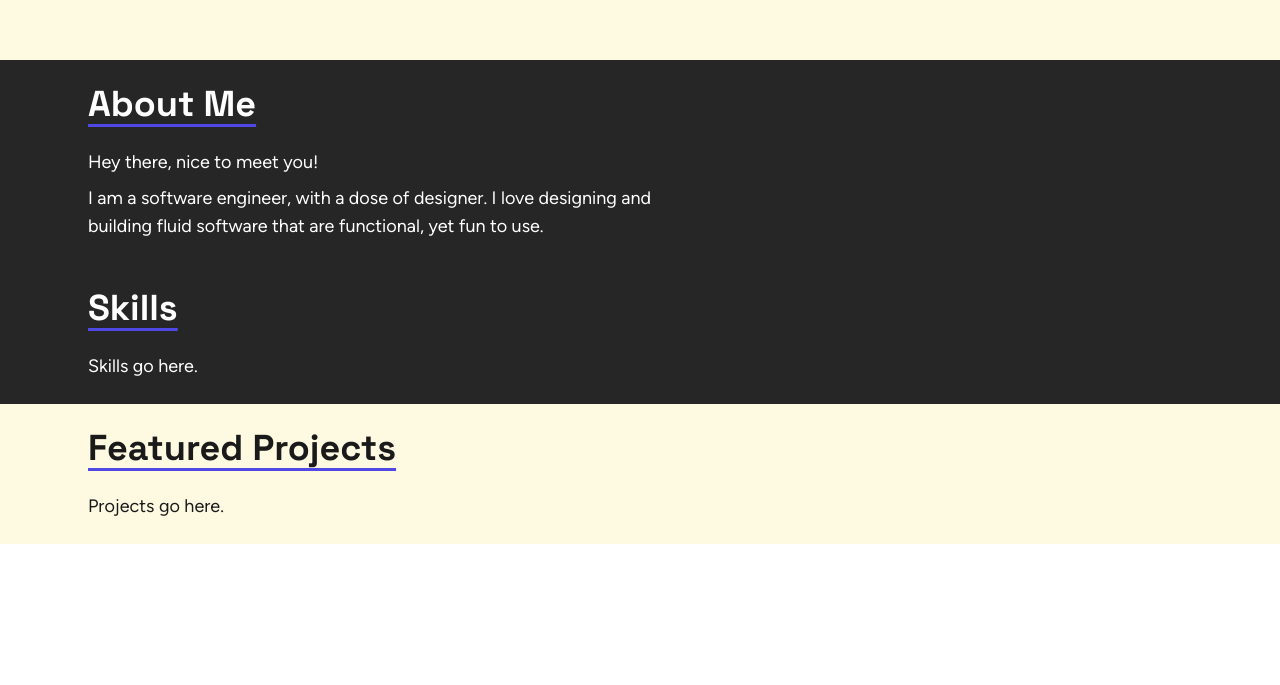
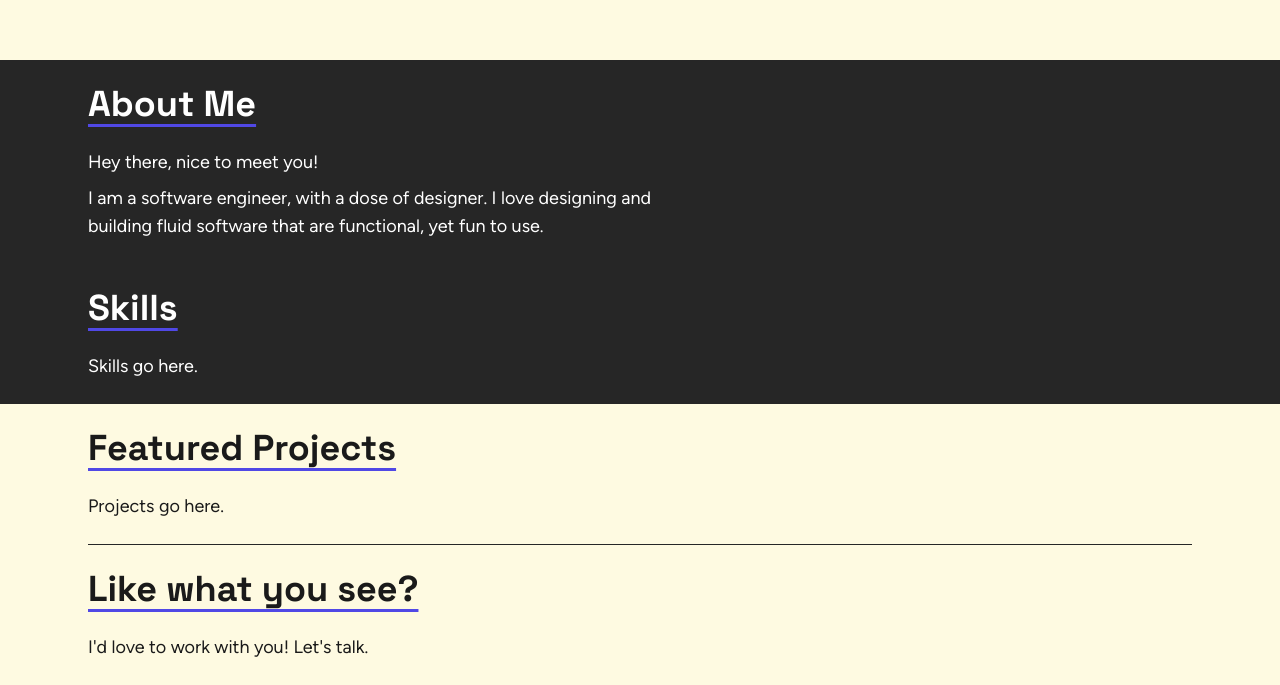
Before and after one commit to lesterong/lesterong.com, a React (Create React App) app: page / in a window 1280 px wide. Shown: the part 740-1425 px from the top of the page. Before the commit the page ends 1284 px from the top, so only its background shows below. Built offline with nearby package versions, Linux system fonts and the light colour scheme.

Commit message:
Intialise footer section

```diff
--- a/src/App.tsx
+++ b/src/App.tsx
@@ -4,6 +4,7 @@ import HeroSection from './sections/HeroSection';
 import Navbar from './components/Navbar';
 import SkillsSection from './sections/SkillsSection';
 import ProjectsSection from './sections/ProjectsSection';
+import FooterSection from './sections/FooterSection';
 
 const App = () => {
   return (
@@ -13,6 +14,7 @@ const App = () => {
       <AboutSection />
       <SkillsSection />
       <ProjectsSection />
+      <FooterSection />
     </>
   );
 };
--- /dev/null
+++ b/src/sections/FooterSection.tsx
@@ -0,0 +1,14 @@
+import Bgcolors from '../types/Bgcolors';
+import Section from './Section';
+
+const FooterSection = () => (
+  <Section color={Bgcolors.Beige}>
+    <hr className="border-gray-200" />
+    <div className="max-w-xl">
+      <h2 className="pt-6">Like what you see?</h2>
+      <p className="pt-6 pb-6">I&apos;d love to work with you! Let&apos;s talk.</p>
+    </div>
+  </Section>
+);
+
+export default FooterSection;
```
